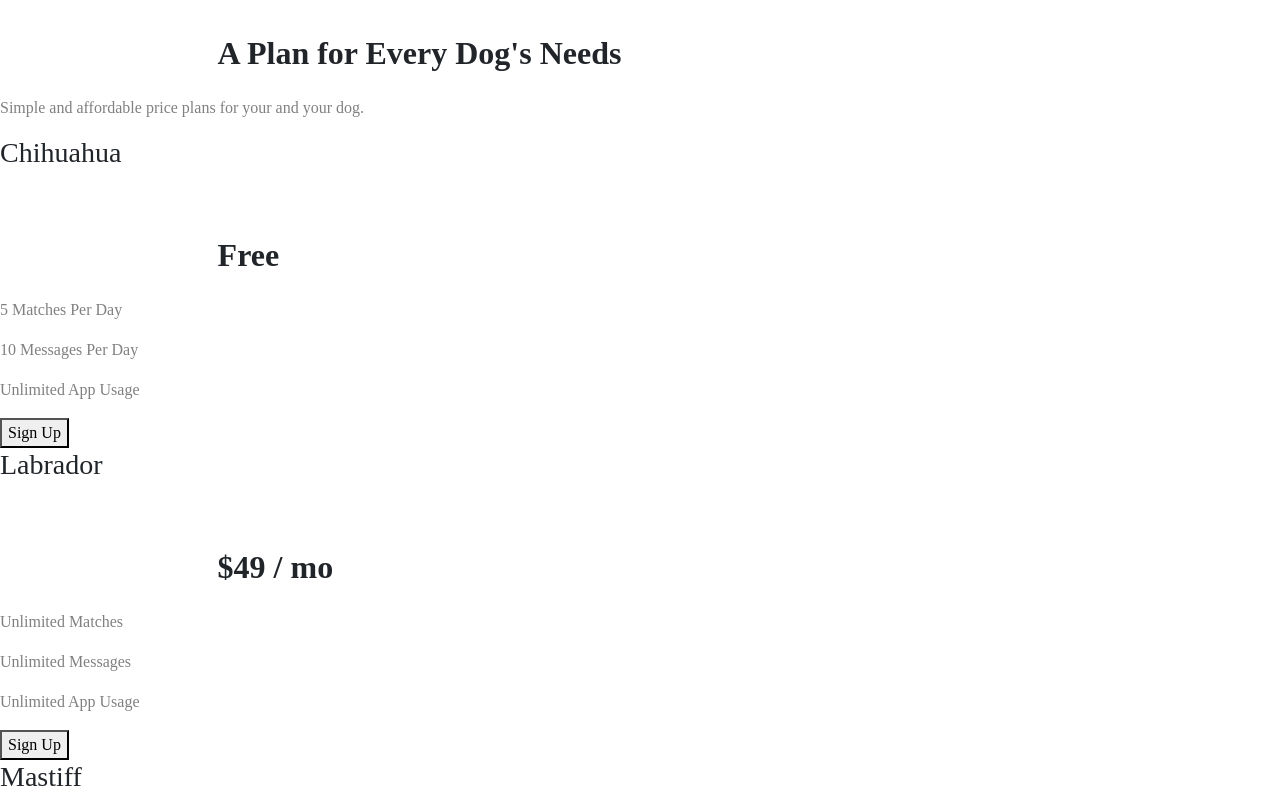
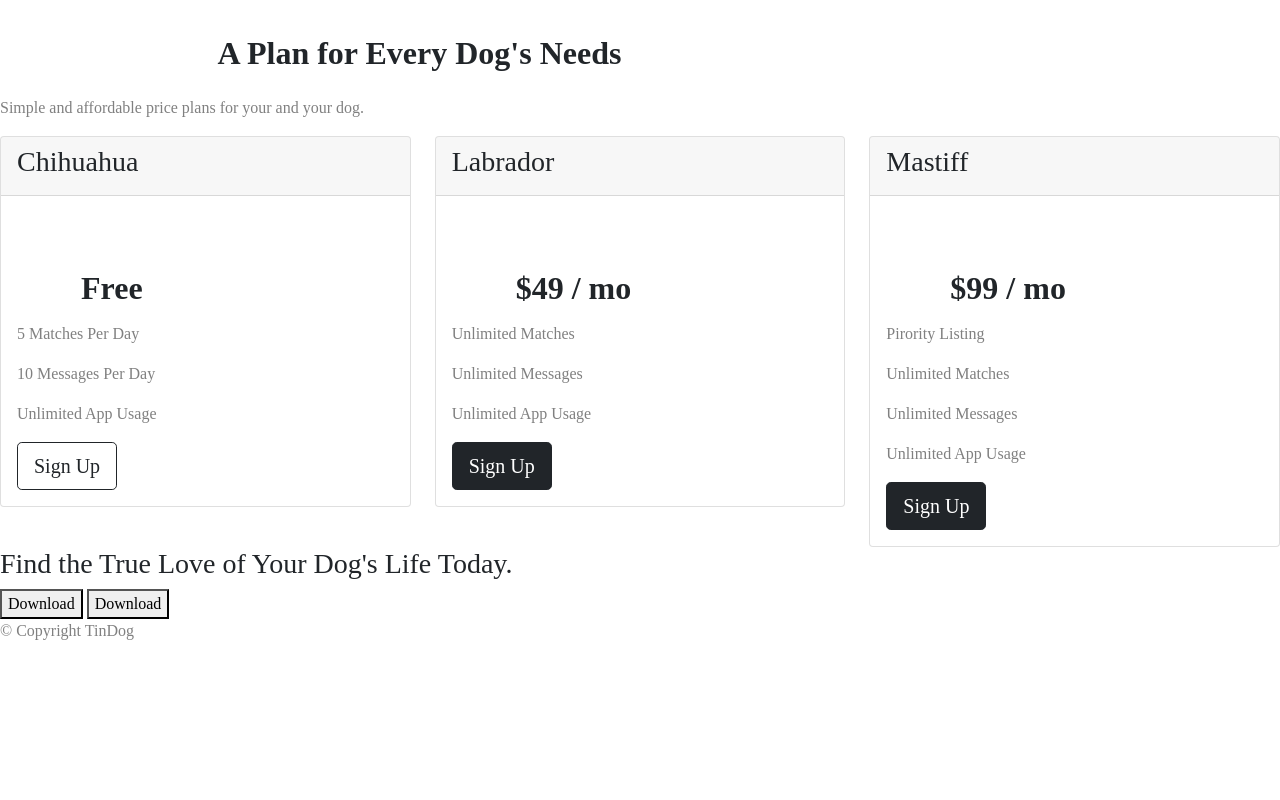
Before and after one commit to Raghujeet/tindog-clone, a plain HTML site: page index.html in a window 1280 px wide. Shown: the part 1260-2060 px from the top of the page. After the commit the page ends 1919 px from the top, so only its background shows below. Drawn offline with nearby package versions, Linux system fonts and the light colour scheme; files whose address does not match are found by name.

Commit message:
Update index.html

```diff
--- a/index.html
+++ b/index.html
@@ -79,15 +79,15 @@
   <!-- Testimonials -->
   <section id="testimonials">
 
-    <div id="testimonials-carousel" class="carousel slide" data-bs-ride="false" .>
+    <div id="testimonials-carousel" class="carousel slide" data-ride="false" .>
       <div class="carousel-inner">
         <div class="carousel-item active">
-          <h2>I no longer have to sniff other dogs for love. I've found the hottest Corgi on TinDog. Woof.</h2>
+          <h2 class="testimonials-quato">I no longer have to sniff other dogs for love. I've found the hottest Corgi on TinDog. Woof.</h2>
           <img class="testimonials-img" src="images/dog-img.jpg" alt="dog-profile">
           <em>Pebbles, New York</em>
         </div>
         <div class="carousel-item">
-          <h2>My dog used to be so lonely, but with TinDog's help, they've found the love of their life. I think.</h2>
+          <h2 class="testimonials-quato">My dog used to be so lonely, but with TinDog's help, they've found the love of their life. I think.</h2>
           <img class="testimonials-img" src="images/lady-img.jpg" alt="lady-profile">
           <em>Beverly, Illinois</em>
         </div>
@@ -109,30 +109,70 @@
     <img class="press-img" src="images/bizinsider.png" alt="biz-insider-logo">
     <img class="press-img" src="images/mashable.png" alt="mashable-logo">
   </section>
+
   <!-- Pricing -->
   <section id="pricing">
-    <h2>A Plan for Every Dog's Needs</h2>
-    <p>Simple and affordable price plans for your and your dog.</p>
+
+    <h2 class="pricing-h2">A Plan for Every Dog's Needs</h2>
+    <p class="pricing-p">Simple and affordable price plans for your and your dog.</p>
+
+    <div class="row">
+
+      <div class="pricing-column col-lg-4 col-md-6">
+        <div class="card">
+          <div class="card-header">
             <h3>Chihuahua</h3>
+          </div>
+          <div class="card-body">
             <h2>Free</h2>
             <p>5 Matches Per Day</p>
             <p>10 Messages Per Day</p>
             <p>Unlimited App Usage</p>
-    <button type="button">Sign Up</button>
+            <button class="btn btn-lg btn-block btn-outline-dark" type="button">Sign Up</button>
+          </div>
+        </div>
+
+      </div>
+
+
+      <div class="pricing-column col-lg-4 col-md-6">
+        <div class="card">
+          <div class="card-header">
             <h3>Labrador</h3>
+          </div>
+          <div class="card-body">
             <h2>$49 / mo</h2>
             <p>Unlimited Matches</p>
             <p>Unlimited Messages</p>
             <p>Unlimited App Usage</p>
-    <button type="button">Sign Up</button>
+            <button class="btn btn-lg btn-block btn-dark" type="button">Sign Up</button>
+          </div>
+        </div>
+
+      </div>
+
+      <div class="pricing-column col-lg-4 col-md-6">
+        <div class="card">
+          <div class="card-header">
             <h3>Mastiff</h3>
+          </div>
+          <div class="card-body">
             <h2>$99 / mo</h2>
             <p>Pirority Listing</p>
             <p>Unlimited Matches</p>
             <p>Unlimited Messages</p>
             <p>Unlimited App Usage</p>
-    <button type="button">Sign Up</button>
+            <button class="btn btn-lg btn-block btn-dark" type="button">Sign Up</button>
+          </div>
+        </div>
+
+      </div>
+
+    </div>
+
   </section>
+
+
   <!-- Call to Action -->
   <section id="cta">
     <h3>Find the True Love of Your Dog's Life Today.</h3>
```
Lines whose indentation alone changed are shown as unchanged.
